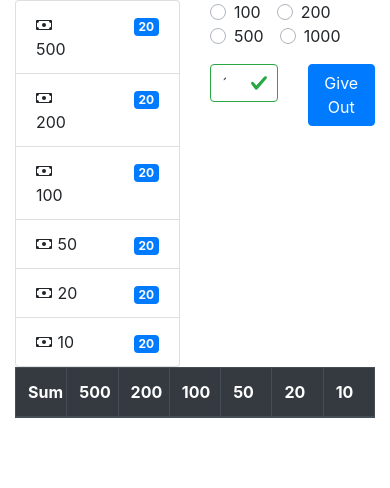
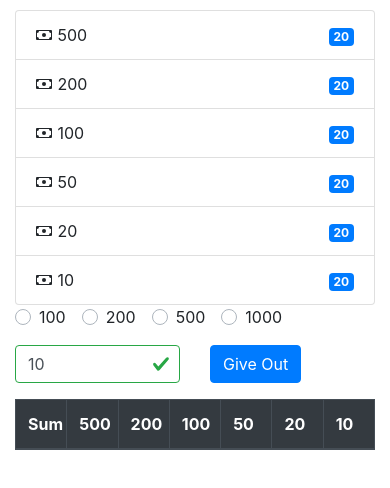
Before and after one commit to TarasMazurkevich/atm-tt, a Nuxt app: page / in a window 390 px wide. Shown: the top 488 px of the page. Built offline with nearby package versions, Linux system fonts and the light colour scheme.

Commit message:
Template: Added mini mobile version

```diff
--- a/layouts/default.vue
+++ b/layouts/default.vue
@@ -6,6 +6,7 @@
 
 <style>
 html {
+  padding: 10px 0;
   font-family:
     'Source Sans Pro',
     -apple-system,
--- a/pages/index.vue
+++ b/pages/index.vue
@@ -1,10 +1,10 @@
 <template>
-  <b-container class="bv-example-row">
+  <b-container class="bv-example-row mt-20">
     <b-row>
-      <b-col>
+      <b-col class="mt-20" cols="12" md="6">
         <atm-banknote-list />
       </b-col>
-      <b-col>
+      <b-col class="mt-20" cols="12" md="6">
         <atm-transaction-form />
       </b-col>
     </b-row>
```
